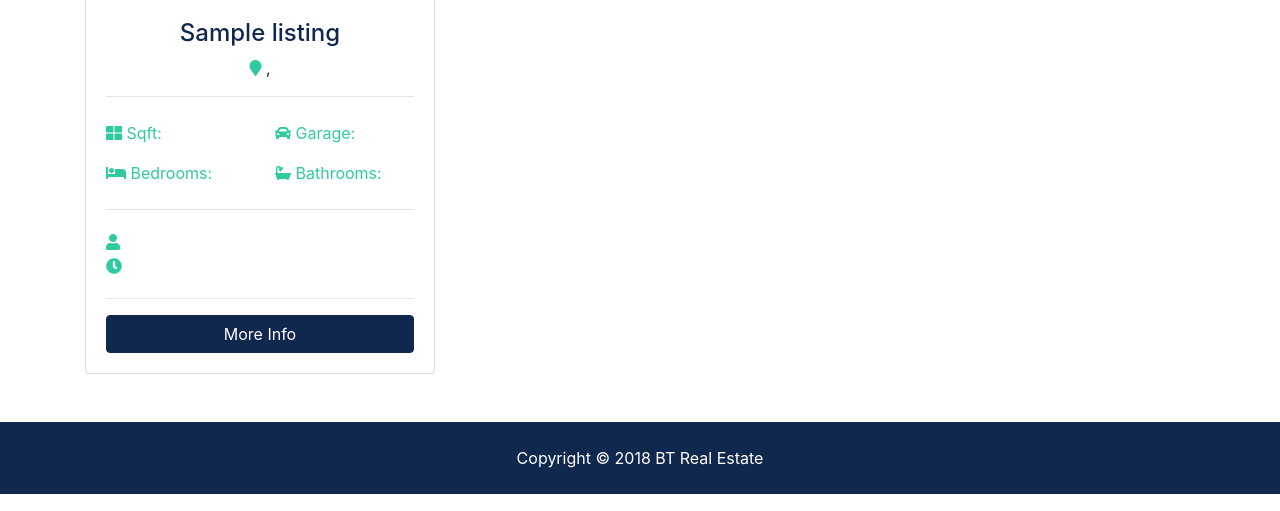
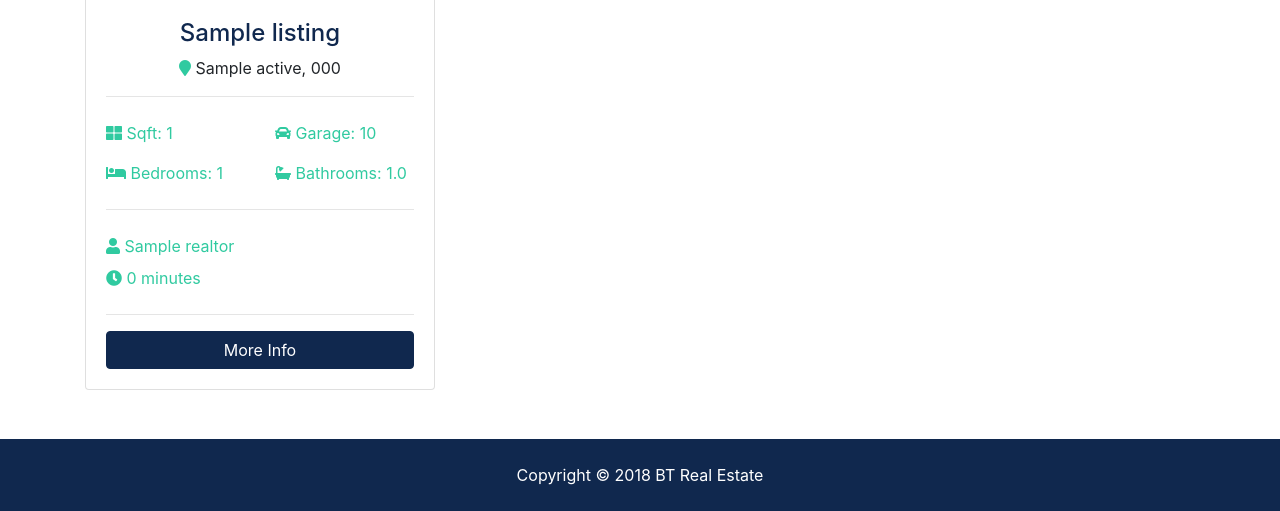
Before and after one commit to DiovaneMiranda/btre, a Django app: page /listings/ in a window 1280 px wide. Shown: the part 712-1223 px from the top of the page. Run offline with Django 3.2, Linux system fonts and the light colour scheme; tables that the repository leaves empty hold one stand-in row (values such as "Sample post"); grey boxes marked "Sample" are stand-in pictures; some libraries are stand-ins or nearby versions.

Commit message:
listing_pages

```diff
--- a/btre/settings.py
+++ b/btre/settings.py
@@ -40,6 +40,7 @@ INSTALLED_APPS = [
     'django.contrib.sessions',
     'django.contrib.messages',
     'django.contrib.staticfiles',
+    'django.contrib.humanize',
 ]
 
 MIDDLEWARE = [
--- a/listings/views.py
+++ b/listings/views.py
@@ -1,14 +1,20 @@
 from django.shortcuts import render
 from listings.models import Listing
+from django.core.paginator import EmptyPage, PageNotAnInteger, Paginator
 
 def index(request):
-    listings = Listing.objects.all()
+    listings = Listing.objects.order_by('-list_date').filter(is_published=True)
+
+    paginator = Paginator(listings, 6)
+    page = request.GET.get('page')
+    paged_listings = paginator.get_page(page)
+
     context = {
-        'listings': listings,
+        'listings': paged_listings,
     }
     return render(request, 'listings/listings.html', context)
 
-def listing(request):
+def listing(request, listing_id):
     return render(request, 'listings/listing.html')
 
 def search(request):
--- a/templates/listings/listings.html
+++ b/templates/listings/listings.html
@@ -1,4 +1,5 @@
 {% extends 'base.html' %}
+{% load humanize %}
 {% block content %}
  <!-- Breadcrumb -->
  <section id="bc" class="mt-3">
@@ -32,42 +33,43 @@
             {% for listing in listings %}
               <div class="col-md-6 col-lg-4 mb-4">
                 <div class="card listing-preview">
-                  <img class="card-img-top" src="#" alt="">
+                  <img class="card-img-top" src="{{ listing.photo_main.url }}" alt="">
                   <div class="card-img-overlay">
                     <h2>
-                      <span class="badge badge-secondary text-white">$</span>
+                      <span class="badge badge-secondary text-white">${{ listing.price | intcomma }}</span>
                     </h2>
                   </div>
                   <div class="card-body">
                     <div class="listing-heading text-center">
                       <h4 class="text-primary">{{ listing.title }}</h4>
                       <p>
-                        <i class="fas fa-map-marker text-secondary"></i> , </p>
+                        <i class="fas fa-map-marker text-secondary"></i> {{ listing.city }}
+                        {{ listing.state }}, {{ listing.zipcode }}</p>
                     </div>
                     <hr>
                     <div class="row py-2 text-secondary">
                       <div class="col-6">
-                        <i class="fas fa-th-large"></i> Sqft: </div>
+                        <i class="fas fa-th-large"></i> Sqft: {{ listing.sqft }}</div>
                       <div class="col-6">
-                        <i class="fas fa-car"></i> Garage: </div>
+                        <i class="fas fa-car"></i> Garage: {{ listing.garage }}</div>
                     </div>
                     <div class="row py-2 text-secondary">
                       <div class="col-6">
-                        <i class="fas fa-bed"></i> Bedrooms: </div>
+                        <i class="fas fa-bed"></i> Bedrooms: {{ listing.bedrooms }}</div>
                       <div class="col-6">
-                        <i class="fas fa-bath"></i> Bathrooms: </div>
+                        <i class="fas fa-bath"></i> Bathrooms: {{ listing.bathrooms }}</div>
                     </div>
                     <hr>
                     <div class="row py-2 text-secondary">
                       <div class="col-12">
-                        <i class="fas fa-user"></i> </div>
+                        <i class="fas fa-user"></i> {{ listing.realtor }}</div>
                     </div>
                     <div class="row text-secondary pb-2">
                       <div class="col-6">
-                        <i class="fas fa-clock"></i> </div>
+                        <i class="fas fa-clock"></i> {{ listing.list_date | timesince }}</div>
                     </div>
                     <hr>
-                    <a href="#" class="btn btn-primary btn-block">More Info</a>
+                    <a href="{% url 'listing' listing.id %}" class="btn btn-primary btn-block">More Info</a>
                   </div>
                 </div>
               </div>
@@ -78,6 +80,47 @@
             </div>
           {% endif %}
       </div>
+      <div class="row">
+          <div class="col-md-12">
+            {% if listings.has_other_pages %}
+              <ul class="pagination">
+                {% if listings.has_previous %}
+                  <li class="page-item">
+                    <a href="?page={{ listings.previous_page_number }}" class="page-link">
+                      &laquo;
+                    </a>
+                  </li>
+                {% else %}
+                  <li class="page-item disabled">
+                    <a class="page-link">&laquo;</a>
+                  </li>
+                {% endif %}
+                {% for i in listings.paginator.page_range %}
+                  {% if listings.number == i %}
+                    <li class="page-item active">
+                      <a class="page-link">{{ i }}</a>
+                    </li>
+                  {% else %}
+                    <li class="page-item">
+                      <a href="?page={{ i }}" class="page-link">{{ i }}</a>
+                    </li>
+                  {% endif %}
+                {% endfor %}
+                {% if listings.has_next %}
+                  <li class="page-item">
+                    <a href="?page={{ listings.next_page_number }}" class="page-link">
+                      &raquo;
+                    </a>
+                  </li>
+                {% else %}
+                  <li class="page-item disabled">
+                    <a class="page-link">&raquo;</a>
+                  </li>
+                {% endif %}
+              </ul>
+            {% endif %}
+          </div>
+        </div>
     </div>
   </section>
 {% endblock %}
```
